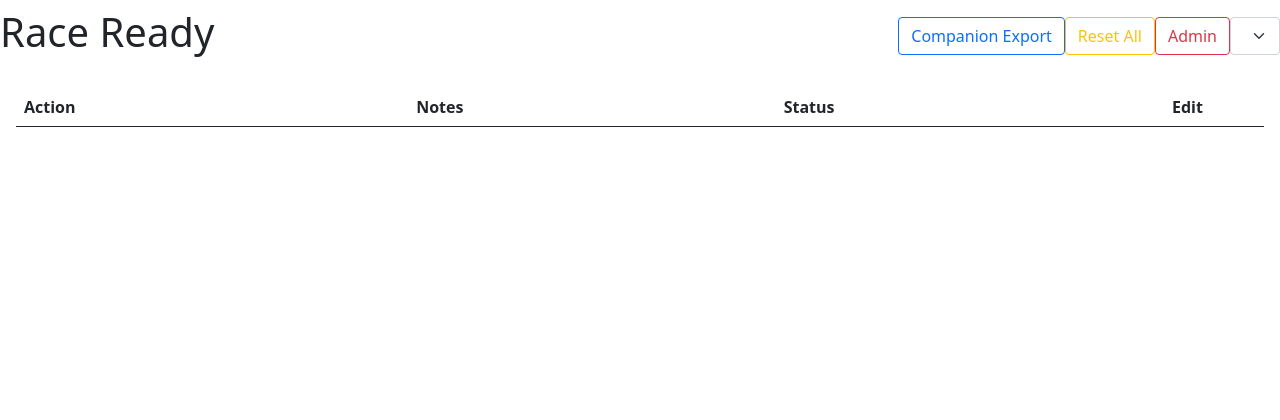
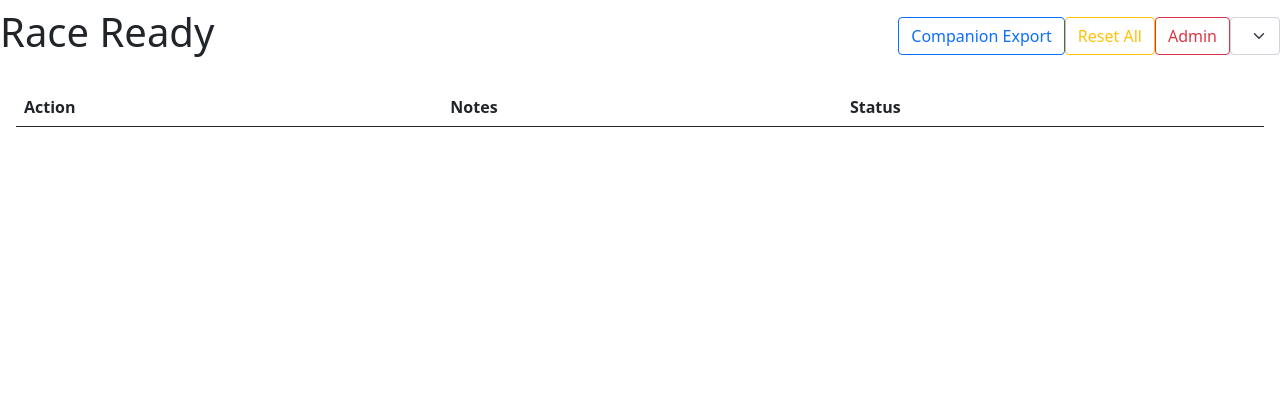
Before and after one commit to Pingue/raceready, a Flask app: page / in a window 1280 px wide. Shown: the top 420 px of the page. Run offline with Flask 3, Linux system fonts and the light colour scheme; lists and menus that the app fills with data are empty; some libraries are stand-ins or nearby versions.

Commit message:
fix: Allow adding again, hide edit

```diff
--- a/raceready.py
+++ b/raceready.py
@@ -345,7 +345,8 @@ def handle_add(data):
     max_order = cur.execute('SELECT MAX(`order`) FROM actions').fetchone()[0]
     if max_order is None:
         max_order = 0
-    cur.execute('INSERT INTO actions VALUES (?, ?, ?, 0, ?)', (max_id + 1, data['text'], max_order + 1, get_current_checklist_id()))
+    cur.execute('INSERT INTO actions (id, text, `order`, status, checklist_id, notes) VALUES (?, ?, ?, 0, ?, ?)',
+                (max_id + 1, data['text'], max_order + 1, get_current_checklist_id(), ''))
     con.commit()
     cur.execute('SELECT * FROM actions WHERE `order` = ?', (max_order + 1,))
     data = cursortodict(cur)[0]
--- a/static/index.js
+++ b/static/index.js
@@ -27,13 +27,13 @@ function updateData(data) {
         }
 
         // Create edit button
-        var editBtn = '<button class="btn btn-primary btn-sm edit-btn" data-id="' + element.id + '">Edit</button>';
-        var saveBtn = '<button class="btn btn-success btn-sm save-btn" data-id="' + element.id + '" style="display:none;">Save</button>';
-        var cancelBtn = '<button class="btn btn-secondary btn-sm cancel-btn" data-id="' + element.id + '" style="display:none;">Cancel</button>';
+        // var editBtn = '<button class="btn btn-primary btn-sm edit-btn" data-id="' + element.id + '">Edit</button>';
+        // var saveBtn = '<button class="btn btn-success btn-sm save-btn" data-id="' + element.id + '" style="display:none;">Save</button>';
+        // var cancelBtn = '<button class="btn btn-secondary btn-sm cancel-btn" data-id="' + element.id + '" style="display:none;">Cancel</button>';
 
         var notes = element.notes || '';
 
-        tds = "<td class='action-text'>" + element.text + "</td><td class='notes-text'>" + notes + "</td><td class='status bg-" + colour + "'>" + element.status + "</td><td class='edit-cell'>" + editBtn + saveBtn + cancelBtn + "</td>";
+        tds = "<td class='action-text'>" + element.text + "</td><td class='notes-text'>" + notes + "</td><td class='status bg-" + colour + "'>" + element.status + "</td>";// <td class='edit-cell'>" + editBtn + saveBtn + cancelBtn + "</td>";
 
         if ($('#'+element.id).length == 0) {
             $('tbody').append('<tr class="h1" id="'+element.id+'">'+tds+'</tr>');
@@ -52,6 +52,7 @@ function updateData(data) {
     }
     $('table tr').off('click').on('click', rowclick);
 
+    /*
     // Edit button functionality
     $('.edit-btn').off('click').on('click', function(e) {
         e.stopPropagation();
@@ -101,6 +102,7 @@ function updateData(data) {
         // Reset UI without saving
         resetEditUI(row, originalText, originalNotes);
     });
+    */
 }
 
 function resetEditUI(row, text, notes) {
--- a/templates/index.html
+++ b/templates/index.html
@@ -126,7 +126,7 @@
 
         <div class="table-container">
             <table class="table table-hover table-striped table">
-                <thead><th>Action</th><th>Notes</th><th>Status</th><th style="width: 100px;">Edit</th></thead>
+                <thead><th>Action</th><th>Notes</th><th>Status</th><!-- <th style="width: 100px;">Edit</th> --></thead>
                 <tbody>
                 </tbody>
             </table>
```
